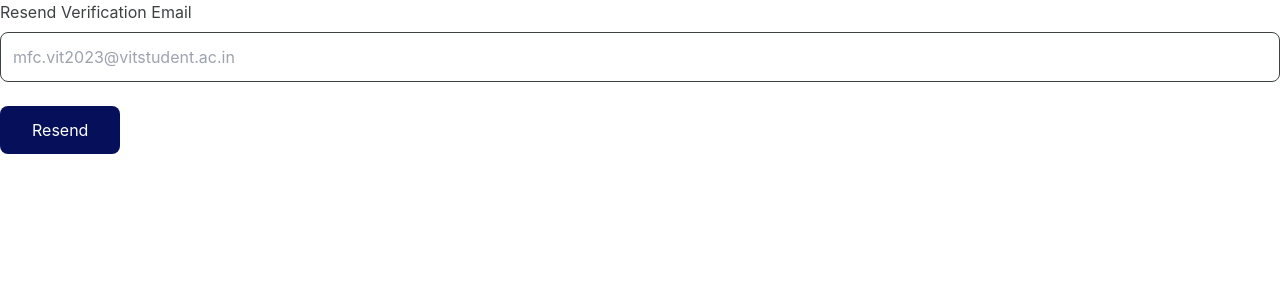
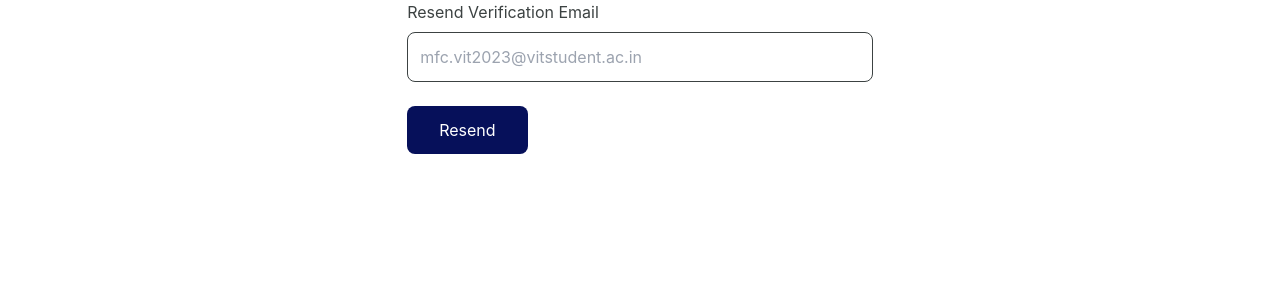
Before and after one commit to utkarsh-creator/Roommate-Dhoondho, a React (Create React App) app in the folder client/: page /resendVerificationMail in a window 1280 px wide. Shown: the top 300 px of the page. Built offline with nearby package versions, Linux system fonts and the light colour scheme.

Commit message:
Minor updates

```diff
--- a/client/src/Pages/ResendVerificationMail/ResendVerificationMail.css
+++ b/client/src/Pages/ResendVerificationMail/ResendVerificationMail.css
@@ -0,0 +1,17 @@
+/* ResendVerificationMail.css */
+
+.custom-container {
+    display: flex;
+    flex-direction: column;
+    height: 100vh;
+  }
+
+  .resend-verification-form {
+    width: 80%;
+    margin: auto;
+    display: flex;
+    flex-direction: column;
+    align-items: center;
+  }
+
+  /* Add other styles as needed */
--- a/client/src/Pages/ResendVerificationMail/ResendVerificationMail.jsx
+++ b/client/src/Pages/ResendVerificationMail/ResendVerificationMail.jsx
@@ -2,6 +2,7 @@ import React, { useState } from "react";
 import axios from "axios";
 import { toast } from "react-toastify";
 import "./ResendVerificationMail.css";
+import signinImage from "../../Assets/signin.png";  // Import the image
 
 function ResendVerificationMail() {
   const [email, setEmail] = useState("");
@@ -31,6 +32,14 @@ function ResendVerificationMail() {
   };
 
   return (
+    <div className="custom-container">
+      <div
+        className="md:inline-block md:w-[45%] bg-cover bg-center"
+        style={{
+          backgroundImage: `url(${signinImage})`,  // Use the imported image
+        }}
+      ></div>
+      <div className="resend-verification-form">
         <div className="flex flex-col h-screen">
           <div className="w-full mb-6">
             <span className="text-[#3C4242] text-[16px]">Resend Verification Email</span>
@@ -50,6 +59,8 @@ function ResendVerificationMail() {
             Resend
           </button>
         </div>
+      </div>
+    </div>
   );
 }
 
```
Lines whose indentation alone changed are shown as unchanged.
